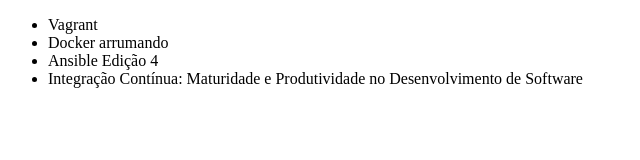
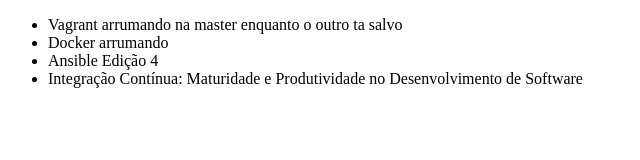
Before and after one commit to Felipe015/estudo-alura-git, a plain HTML site: page index.html in a window 1280 px wide. Shown: the whole page, without its empty margins (0-640 px from the left). Drawn offline with Linux system fonts and the light colour scheme.

Commit message:
arrumando o resto q nao foi salvo

```diff
--- a/index.html
+++ b/index.html
@@ -6,7 +6,7 @@
 </head>
 <body>
     <ul>
-        <li>Vagrant</li>
+        <li>Vagrant arrumando na master enquanto o outro ta salvo</li>
         <li>Docker arrumando</li>
         <li>Ansible Edição 4</li>
         <li>Integração Contínua: Maturidade e Produtividade no Desenvolvimento de Software</li>
```
